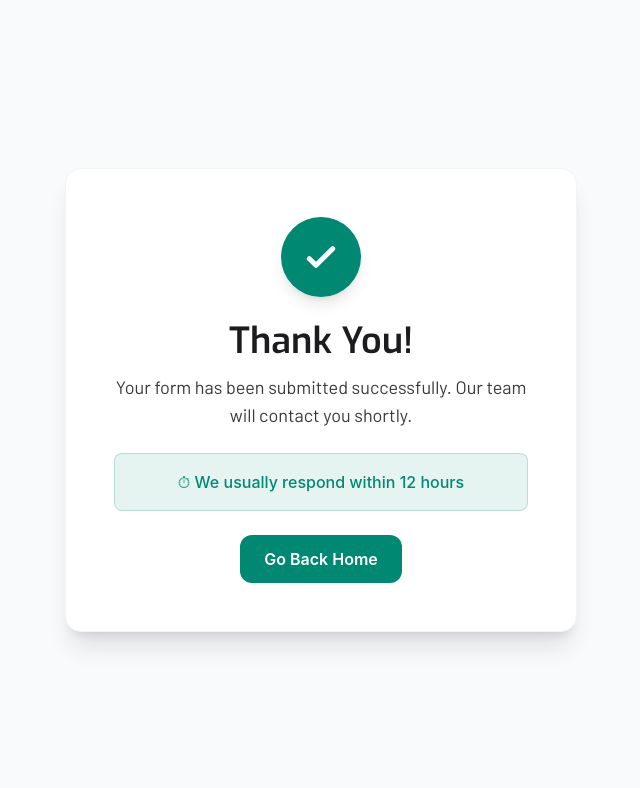
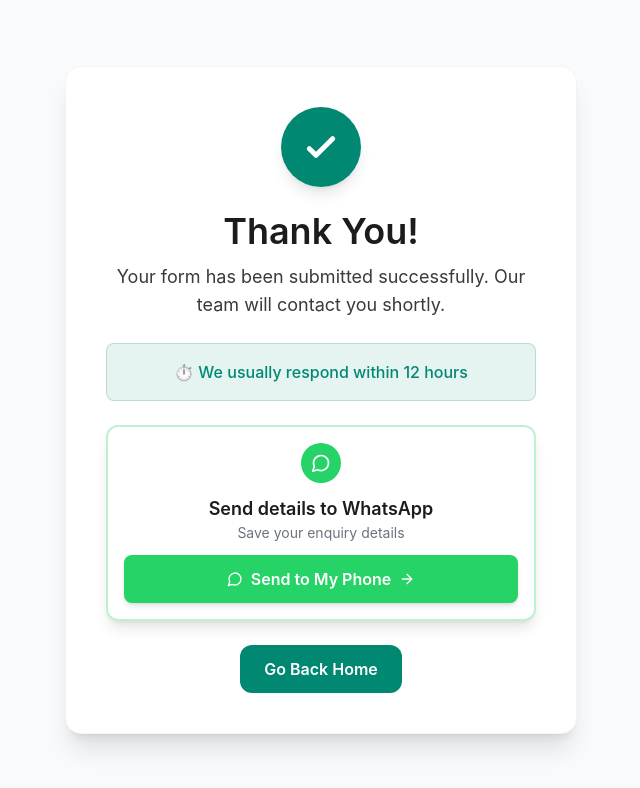
Before and after one commit to SyspreeDev/swift-test, a React (Vite) app: page /thank-you in a window 1280 px wide. Shown: the top 788 px of the page, without its empty margins (319-959 px from the left). Built offline with nearby package versions, Linux system fonts and the light colour scheme; no server answers.

Commit message:
whatsapp test on ty page

```diff
--- a/src/app/thank-you.tsx
+++ b/src/app/thank-you.tsx
@@ -1,6 +1,30 @@
 import { useEffect } from "react";
+import { useLocation } from "react-router-dom";
+import { MessageCircle, ArrowRight } from "lucide-react";
+
+// ✅ Fix TypeScript error for GTM
+declare global {
+  interface Window {
+    dataLayer: any[];
+  }
+}
 
 function ThankYou() {
+  const location = useLocation();
+
+  let formData = location.state?.formData;
+  let selectedCountryCode = location.state?.selectedCountryCode;
+
+  // ✅ Fallback (if page refreshed)
+  const savedData = localStorage.getItem("leadData");
+
+  if (!formData && savedData) {
+    const parsed = JSON.parse(savedData);
+    formData = parsed?.formData;
+    selectedCountryCode = parsed?.selectedCountryCode;
+  }
+
+  // ✅ GTM event
   useEffect(() => {
     window.dataLayer = window.dataLayer || [];
 
@@ -11,10 +35,26 @@
     console.log("Thank You event fired");
   }, []);
 
+  // ✅ WhatsApp message (ONLY USER DATA)
+  const message = encodeURIComponent(
+    `Thank you for your enquiry!\n\n` +
+      `📋 YOUR DETAILS:\n` +
+      `Name: ${formData?.name || ""}\n` +
+      `Phone: ${selectedCountryCode || ""} ${formData?.phone || ""}\n` +
+      `Email: ${formData?.email || "Not provided"}\n` +
+      `Property Type: ${formData?.propertyType || ""}\n` +
+      `Products Needed: ${formData?.productsNeeded?.join(", ") || ""}\n` +
+      `Project Type: ${formData?.projectType || ""}\n\n` +
+      `📍 Showroom Location:\n` +
+      `ETJAR – J1 Complex, Dubai\n\n` +
+      `📍 Google Maps:\n` +
+      `https://maps.google.com/?q=ETJAR+J1+Complex+Dubai`,
+  );
+
   return (
     <div className="min-h-screen flex items-center justify-center bg-[#f8fafc] px-4">
-      <div className="bg-white rounded-2xl shadow-xl p-8 lg:p-12 max-w-lg w-full text-center border border-gray-100">
-        {/* Success Icon */}
+      <div className="bg-white rounded-2xl shadow-xl p-8 lg:p-10 max-w-lg w-full text-center border border-gray-100">
+        {/* ✅ Success Icon */}
         <div className="w-20 h-20 bg-[#008873] rounded-full flex items-center justify-center mx-auto mb-6 shadow-lg">
           <svg
             className="w-10 h-10 text-white"
@@ -31,28 +71,57 @@
           </svg>
         </div>
 
-        {/* Heading */}
-        <h1 className="text-3xl lg:text-4xl font-semibold text-[#1c1c1e] mb-3 font-['Exo',sans-serif]">
-          Thank You!
+        {/* ✅ Heading */}
+        <h1 className="text-3xl lg:text-4xl font-semibold text-[#1c1c1e] mb-3">
+          Thank You{formData?.name ? `, ${formData.name}` : ""}!
         </h1>
 
-        {/* Message */}
-        <p className="text-[#3a3a3c] text-base lg:text-lg mb-6 font-['Barlow',sans-serif]">
+        {/* ✅ Message */}
+        <p className="text-[#3a3a3c] text-base lg:text-lg mb-6">
           Your form has been submitted successfully. Our team will contact you
           shortly.
         </p>
 
-        {/* Highlight Box */}
+        {/* ✅ Highlight */}
         <div className="bg-[#008873]/10 border border-[#008873]/20 rounded-lg p-4 mb-6">
-          <p className="text-[#008873] font-medium text-sm lg:text-base font-['Inter',sans-serif]">
+          <p className="text-[#008873] font-medium">
             ⏱ We usually respond within 12 hours
           </p>
         </div>
 
-        {/* Button */}
+        {/* ✅ WhatsApp CTA */}
+        <div className="bg-white border-2 border-[#25D366]/30 rounded-xl p-4 mb-6 shadow-lg">
+          <div className="flex flex-col items-center gap-3 mb-3">
+            <div className="w-10 h-10 bg-[#25D366] rounded-full flex items-center justify-center">
+              <MessageCircle className="w-5 h-5 text-white" />
+            </div>
+
+            <div>
+              <h4 className="text-base lg:text-lg font-semibold text-[#1c1c1e]">
+                Send details to WhatsApp
+              </h4>
+              <p className="text-xs lg:text-sm text-[#6b7280]">
+                Save your enquiry details
+              </p>
+            </div>
+          </div>
+
+          <a
+            href={`https://wa.me/971505269149?text=${message}`}
+            target="_blank"
+            rel="noopener noreferrer"
+            className="w-full flex items-center justify-center gap-2 px-4 py-3 bg-[#25D366] hover:bg-[#20BA5A] text-white rounded-lg font-semibold shadow-md transition"
+          >
+            <MessageCircle className="w-4 h-4" />
+            Send to My Phone
+            <ArrowRight className="w-4 h-4" />
+          </a>
+        </div>
+
+        {/* ✅ Back Button */}
         <a
           href="/"
-          className="inline-flex items-center gap-2 px-6 py-3 bg-[#008873] text-white rounded-xl font-semibold hover:bg-[#006d5c] transition-all"
+          className="inline-flex items-center gap-2 px-6 py-3 bg-[#008873] text-white rounded-xl font-semibold hover:bg-[#006d5c]"
         >
           Go Back Home
         </a>
```
